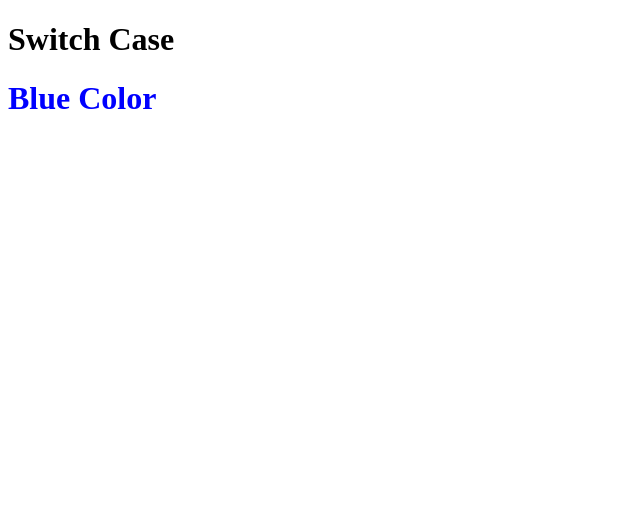
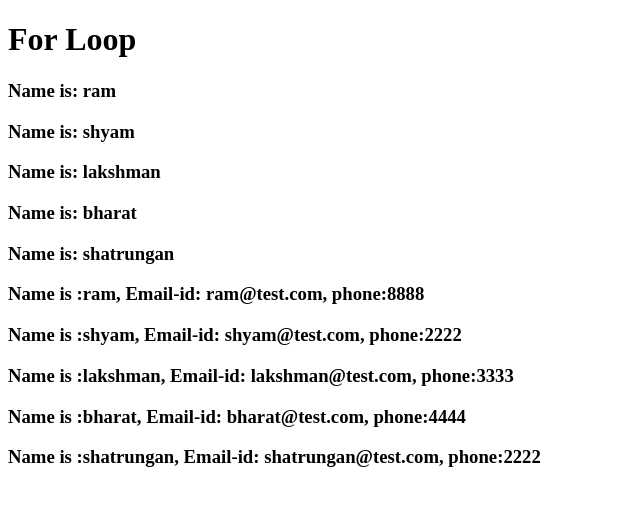
Before and after one commit to YashShetty2001/Angular, an Angular app: page / in a window 1280 px wide. Shown: the top 506 px of the page, without its empty margins (0-640 px from the left). Built offline with nearby package versions, Linux system fonts and the light colour scheme.

Commit message:
For Loop

```diff
--- a/src/app/app.component.html
+++ b/src/app/app.component.html
@@ -1,9 +1,4 @@
 <h1 >{{title}} </h1>
-<div [ngSwitch]="color">
-    <h1 *ngSwitchCase="'red'" style="color: red;" >Red Color</h1>
-    <h1 *ngSwitchCase="'blue'" style="color: blue;" >Blue Color</h1>
-    <h1 *ngSwitchCase="'green'" style="color: green;" >Green Color</h1>
-    <h1 *ngSwitchCase="'orange'" style="color: orange;" >Orange Color</h1>
-    <h1 *ngSwitchCase="'skyblue'" style="color: skyblue;" >Skyblue Color</h1>
-    <h1 *ngSwitchDefault style="color: black;" >Unknown Color Color</h1>
-</div>
+<h3 *ngFor="let item of users">Name is: {{item}}</h3>
+
+<h3 *ngFor="let item of Userlist">Name is :{{item.name}}, Email-id: {{item.email}}, phone:{{item.phone}}</h3>
--- a/src/app/app.component.ts
+++ b/src/app/app.component.ts
@@ -6,6 +6,13 @@ import { Component } from '@angular/core';
   styleUrls: ['./app.component.css']
 })
 export class AppComponent {
-  title = 'Switch Case';
-  color='blue';
+  title = 'For Loop';
+  users=['ram', 'shyam','lakshman','bharat', 'shatrungan']
+  Userlist=[
+  {name:'ram', email:'ram@test.com', phone:'8888'},
+  {name:'shyam', email:'shyam@test.com', phone:'2222'},
+  {name:'lakshman', email:'lakshman@test.com', phone:'3333'},
+  {name:'bharat', email:'bharat@test.com', phone:'4444'},
+  {name:'shatrungan', email:'shatrungan@test.com', phone:'2222'}
+  ]
 }
```
